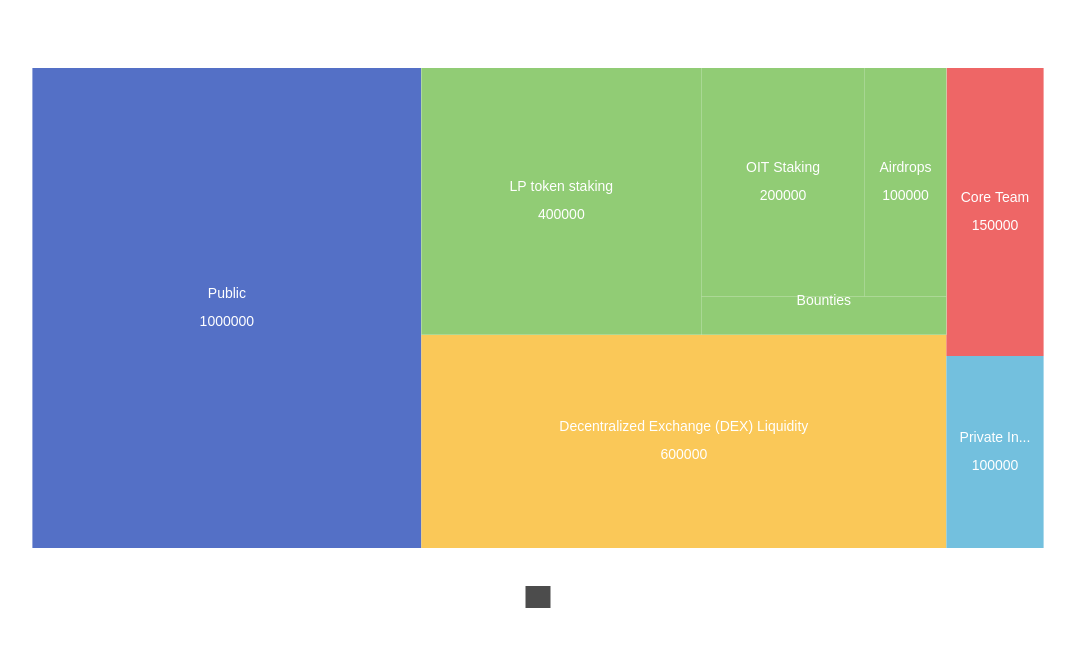
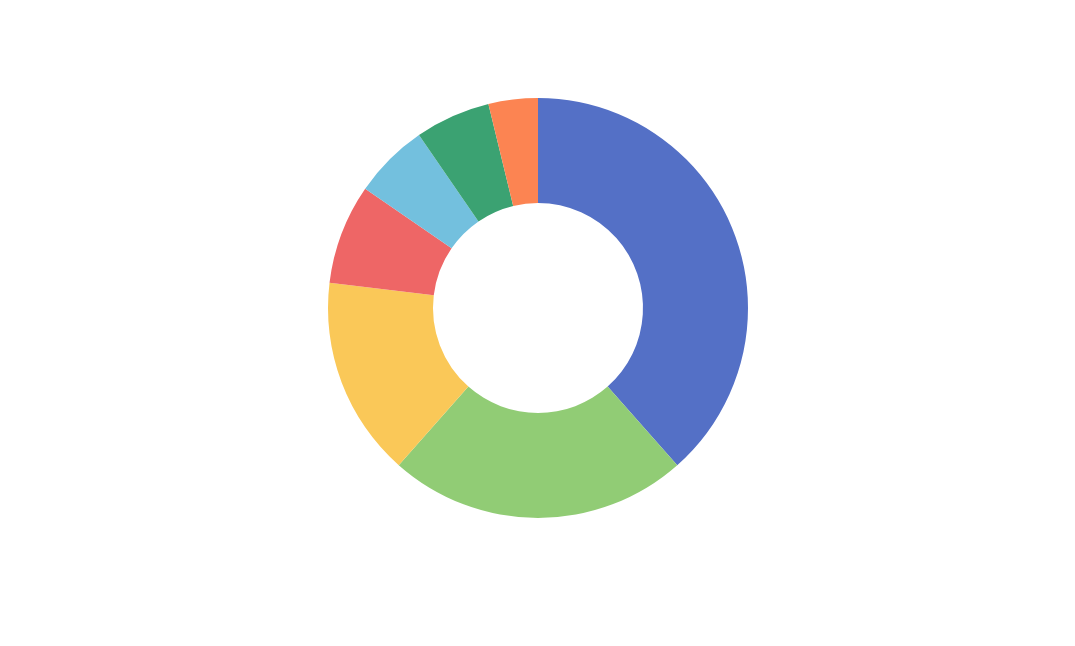
Before and after one commit to ZIRK5237/rewardDistribution, a plain HTML site: page index.html in a window 1280 px wide. Shown: the whole page, without its empty margins (102-1177 px from the left). Drawn offline with nearby package versions, Linux system fonts and the light colour scheme.

Commit message:
Update index.html

```diff
--- a/index.html
+++ b/index.html
@@ -19,87 +19,64 @@
       var option;
 
       option = {
+  tooltip: {
+    trigger: 'item'
+  },
   series: [
     {
-            type: 'treemap',
+      name: 'Initial Token Distribution',
+      type: 'pie',
+      radius: ['35%', '70%'],
+      avoidLabelOverlap: false,
+      label: {
+        show: false,
+        position: 'center'
+      },
+      emphasis: {
+        label: {
+          show: true,
+          fontSize: 40,
+          fontWeight: 'bold',
+          color: 'white',
+          borderColor: 'black'
+        }
+      },
+      labelLine: {
+        show: false
+      },
  data: [
         {
-                name: 'Public',
-                value: 1000000,
-                description: 'This is the Public category.'
+          value: 38.5,
+          name: 'PUBLIC SALE'
         },
         {
-                name: 'Decentralized Exchange (DEX) Liquidity',
-                value: 600000,
-                description: 'This is the DEX Liquidity category.'
+          value: 23.1,
+          name: 'LIQUIDITY (LOCKED)'
         },
         {
-                name: 'Core Team',
-                value: 150000,
-                description: 'This is the Core Team category.'
+          value: 15.4,
+          name: 'LP REWARDS'
         },
         {
-                name: 'Private Investors',
-                value: 100000,
-                description: 'This is the Private Investors category.'
+          value: 7.7,
+          name: 'STAKING REWARDS'
         },
         {
-                name: 'Rewards',
-                value: 750000,
-                description: 'This is the Rewards category.',
-                children: [
-                  {
-                    name: 'LP token staking',
-                    value: 400000,
-                    description: 'This is the Private Investors category.'
+          value: 5.8,
+          name: 'BOUNTIES/REWARDS'
         },
         {
-                    name: 'OIT Staking',
-                    value: 200000,
-                    description: 'This is the Private Investors category.'
+          value: 5.8,
+          name: 'CORE TEAM (VESTED)'
         },
         {
-                    name: 'Airdrops',
-                    value: 100000,
-                    description: 'This is the Private Investors category.'
-                  },
-                  {
-                    name: 'Bounties',
-                    value: 50000,
-                    description: 'This is the Private Investors category.'
+          value: 3.8,
+          name: 'PRIVATE INVESTORS'
         }
       ]
     }
-            ],
-            emphasis: {
-              focus: 'descendant',
-              itemStyle: {
-                borderWidth: 3,
-                borderColor: '#333'
-              },
-              label: {
-                show: true,
-                fontSize: 24, // Emphasize name more (adjust as needed)
-                fontWeight: 'bold',
-                position: 'inside',
-                padding: [10, 5, 5, 5] // Adjust padding for the label
-              }
-            },
-            label: {
-              show: true,
-              formatter: function (params) {
-                if (!params.children) {
-                  return params.name + '\n\n' + params.value;
-                }
-                return params.name;
-              },
-              fontSize: 14, // Make the value smaller (adjust as needed)
-              position: 'inside'
-            }
-          }
   ]
 };
-
       option && myChart.setOption(option);
     });
   </script>
```
Lines whose indentation alone changed are shown as unchanged.
